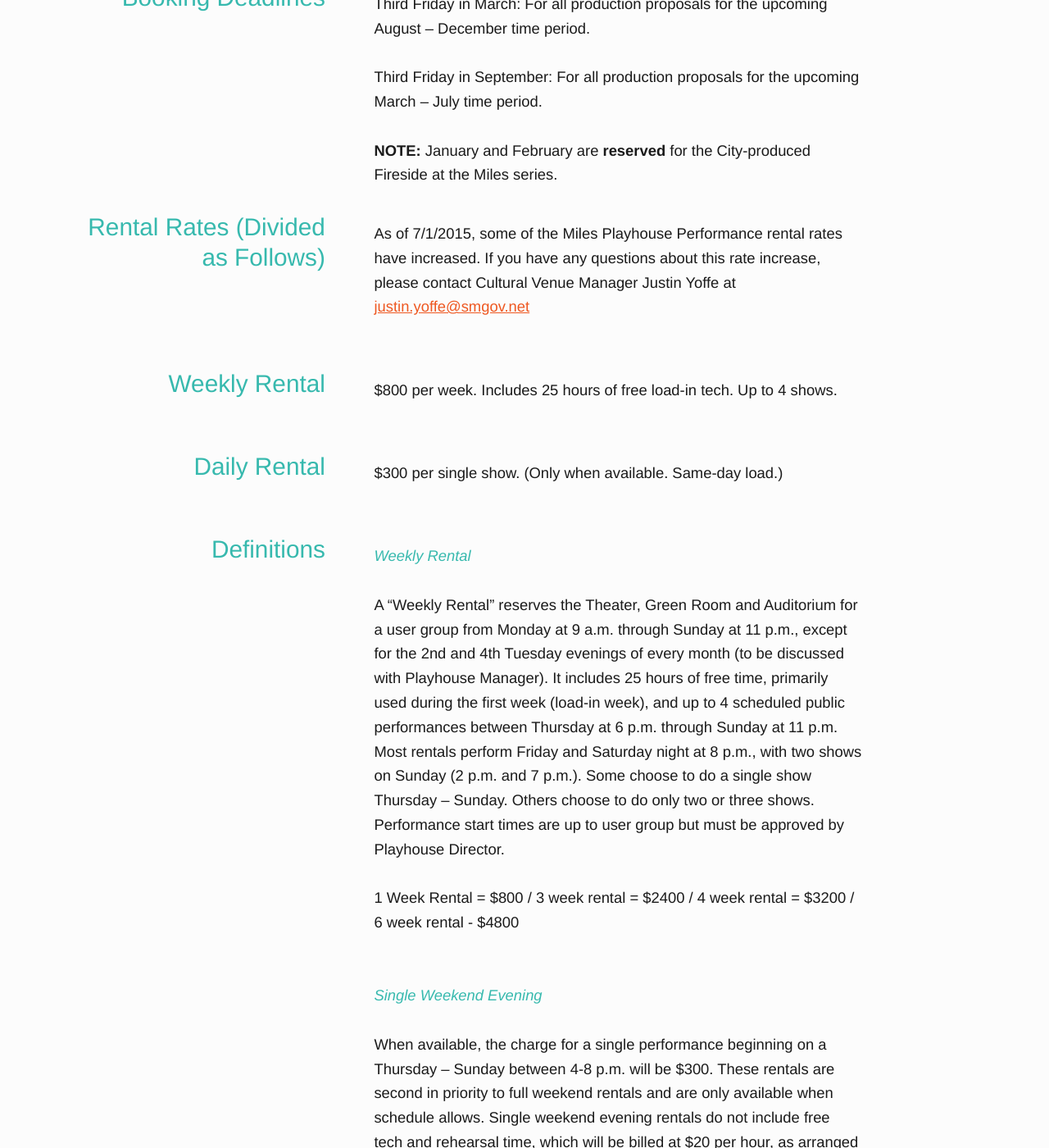
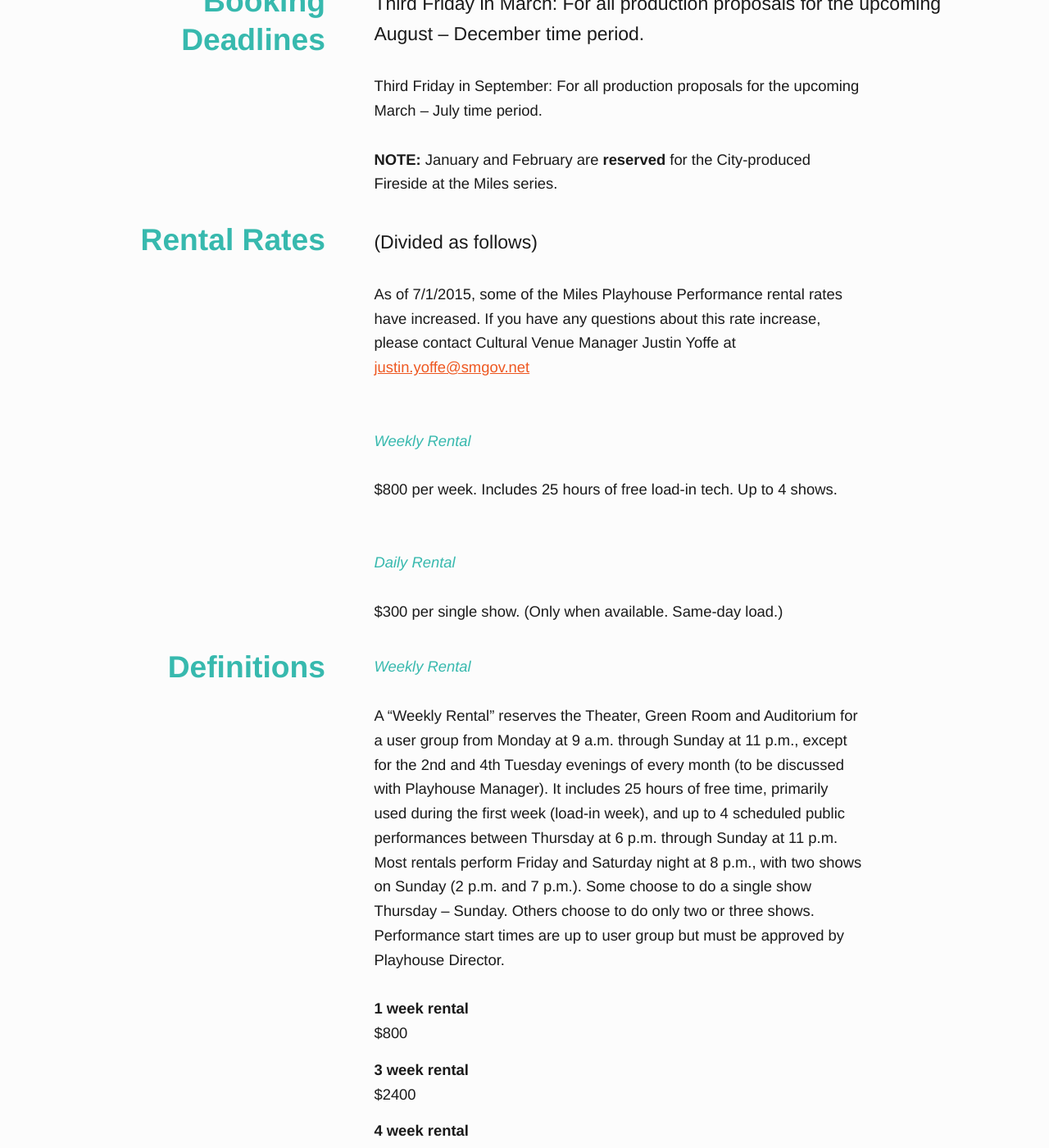
Before and after one commit to jimthoburn/artsamo, a Jekyll site: the page built from miles-memorial-playhouse-rental.markdown, in a window 1280 px wide and 1400 px high, scrolled down 1580 px. Shown: the whole window at 82% size. Built offline with Jekyll 4.4.1, drawn with Linux system fonts in a browser that asks for light colours; some web fonts are replaced; some of the changed text lies outside the part shown.

Commit message:
Update rentals page

```diff
--- a/miles-memorial-playhouse-rental.markdown
+++ b/miles-memorial-playhouse-rental.markdown
@@ -12,7 +12,7 @@
 
 We **do not** rent the playhouse for private events such as weddings, bar mitzvahs, benefits, fundraisers, birthday parties or social clubs. We **do not** rent the playhouse to for-profit entities or producers unless they are affiliated with a non-profit and dedicating proceeds to that approved organization.
 
-### Booking Deadlines
+## Booking Deadlines
 
 Third Friday in March: For all production proposals for the upcoming August – December time period.
 
@@ -20,25 +20,37 @@
 
 **NOTE:** January and February are **reserved** for the City-produced Fireside at the Miles series.
 
-### Rental Rates (Divided as Follows)
+## Rental Rates
+
+(Divided as follows)
 
 As of 7/1/2015, some of the Miles Playhouse Performance rental rates have increased. If you have any questions about this rate increase, please contact Cultural Venue Manager Justin Yoffe at [justin.yoffe@smgov.net](mailto:justin.yoffe@smgov.net)
 
-### Weekly Rental
+#### Weekly Rental
 
 $800 per week. Includes 25 hours of free load-in tech. Up to 4 shows.
 
-### Daily Rental
+#### Daily Rental
 
 $300 per single show. (Only when available. Same-day load.)
 
-### Definitions
+## Definitions
 
 #### Weekly Rental
 
 A “Weekly Rental” reserves the Theater, Green Room and Auditorium for a user group from Monday at 9 a.m. through Sunday at 11 p.m., except for the 2nd and 4th Tuesday evenings of every month (to be discussed with Playhouse Manager). It includes 25 hours of free time, primarily used during the first week (load-in week), and up to 4 scheduled public performances between Thursday at 6 p.m. through Sunday at 11 p.m. Most rentals perform Friday and Saturday night at 8 p.m., with two shows on Sunday (2 p.m. and 7 p.m.). Some choose to do a single show Thursday – Sunday. Others choose to do only two or three shows. Performance start times are up to user group but must be approved by Playhouse Director.
 
-1 Week Rental = $800 / 3 week rental = $2400 / 4 week rental = $3200 / 6 week rental - $4800
+1 week rental
+: $800
+
+3 week rental
+: $2400
+
+4 week rental
+: $3200
+
+6 week rental
+: $4800
 
 #### Single Weekend Evening
 
```
Also changed, not shown: other parts of miles-memorial-playhouse-rental.markdown (+7 -11 lines).
